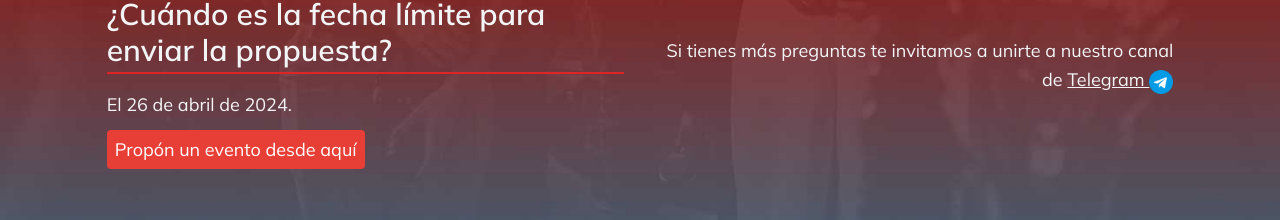
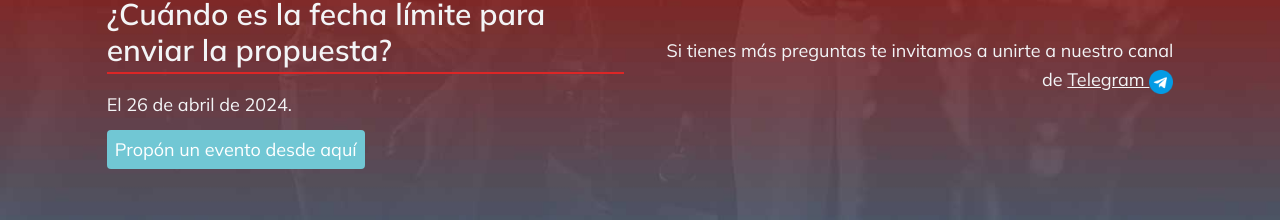
Before and after one commit to hdlabconicet/semana-hd, a React (Vite) app: page / in a window 1280 px wide. Shown: the part 1598-1818 px from the top of the page. Built offline with nearby package versions, Linux system fonts and the light colour scheme; no server answers.

Commit message:
Ajuste en color de botón en sección Acerca de

```diff
--- a/src/Components/Home/About/About.css
+++ b/src/Components/Home/About/About.css
@@ -15,5 +15,5 @@
     @apply grayscale;
 }
 .question .proposal {
-    @apply transition ease-in-out delay-150 bg-red_hd hover:bg-yellow_hd duration-500 text-white p-2 rounded;
+    @apply transition ease-in-out delay-150 bg-green_hd hover:bg-yellow_hd duration-500 text-white p-2 rounded;
 }
```
